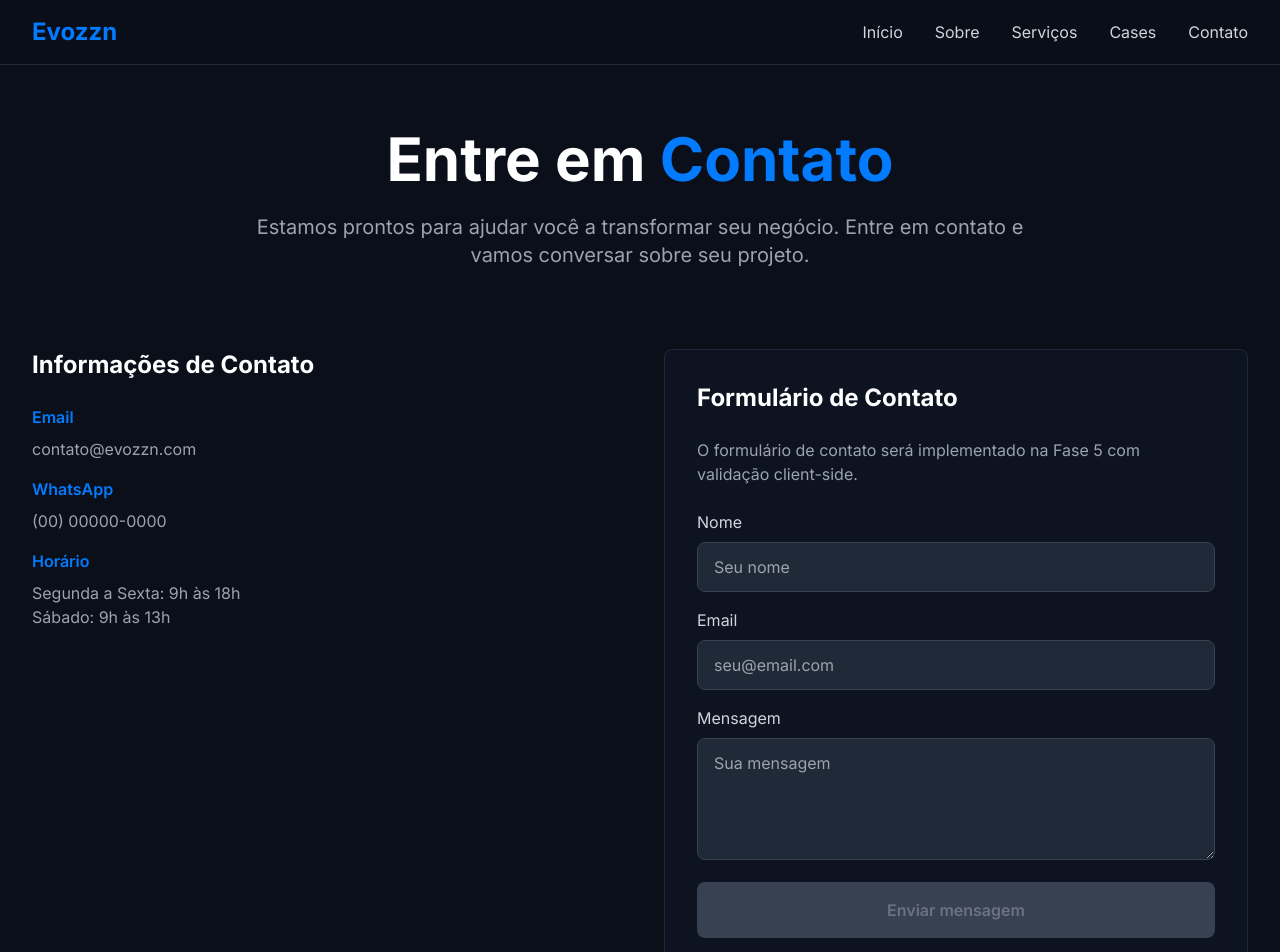
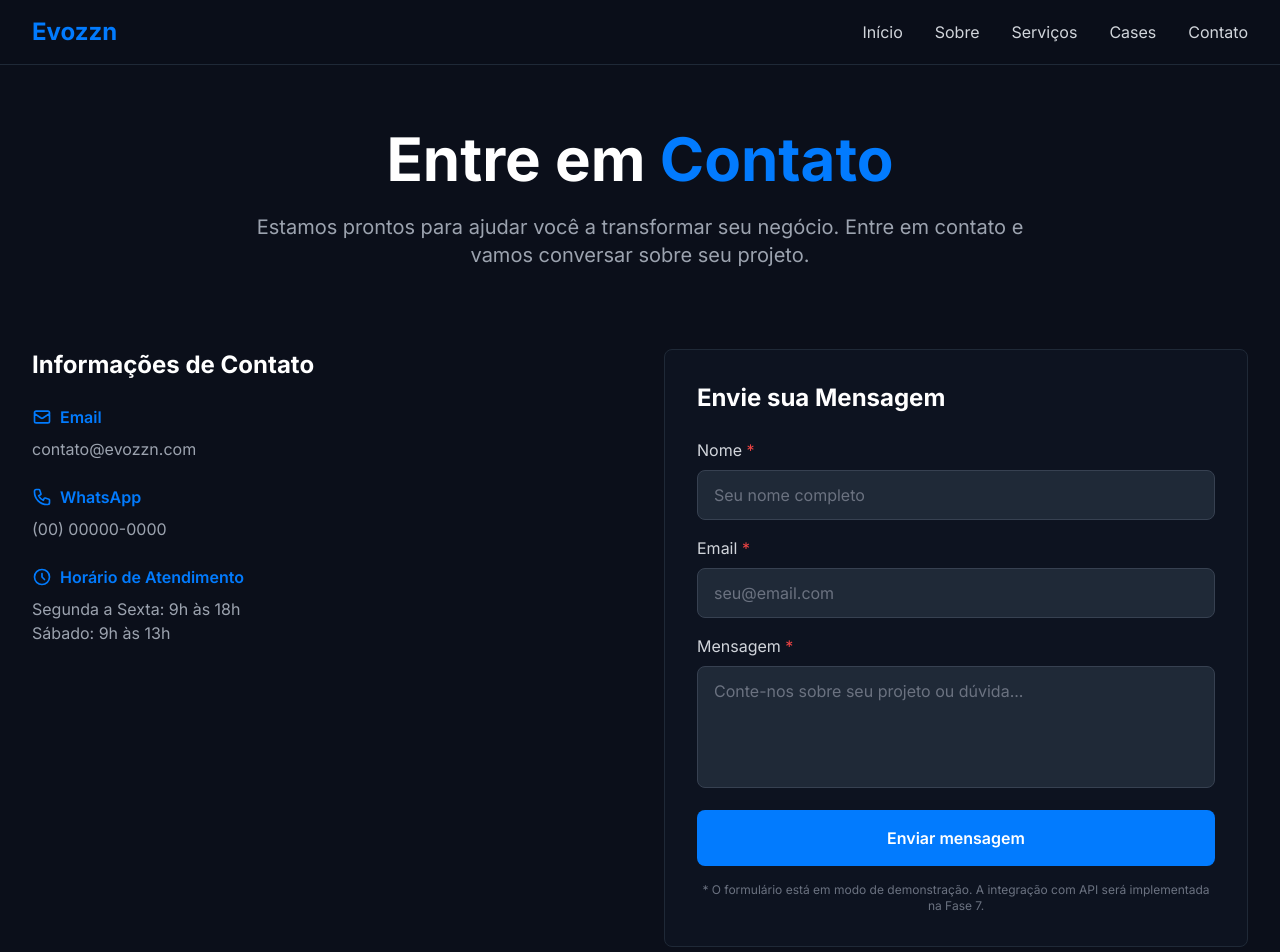
Before and after one commit to evozzn/siteoficial, a Next.js app: page /contato in a window 1280 px wide. Shown: the top 952 px of the page. Built offline with nearby package versions, Linux system fonts and the light colour scheme.

Commit message:
Fase 5: FormulÃ¡rio de contato com validaÃ§Ã£o client-side completa e botÃ£o WhatsApp melhorado

```diff
--- a/app/contato/page.tsx
+++ b/app/contato/page.tsx
@@ -1,3 +1,5 @@
+import ContactForm from '@/components/ContactForm'
+
 export default function ContatoPage() {
   return (
     <div className="max-w-7xl mx-auto px-4 sm:px-6 lg:px-8 py-16">
@@ -12,23 +14,81 @@
         </p>
       </section>
 
-      {/* Contact Info */}
+      {/* Contact Info & Form */}
       <section className="grid md:grid-cols-2 gap-12 mb-16">
+        {/* Informações de Contato */}
         <div>
           <h2 className="text-2xl font-bold text-white mb-6">
             Informações de Contato
           </h2>
-          <div className="space-y-4">
+          <div className="space-y-6">
             <div>
-              <h3 className="text-primary font-semibold mb-2">Email</h3>
-              <p className="text-gray-400">contato@evozzn.com</p>
+              <h3 className="text-primary font-semibold mb-2 flex items-center gap-2">
+                <svg
+                  className="w-5 h-5"
+                  fill="none"
+                  stroke="currentColor"
+                  viewBox="0 0 24 24"
+                >
+                  <path
+                    strokeLinecap="round"
+                    strokeLinejoin="round"
+                    strokeWidth={2}
+                    d="M3 8l7.89 5.26a2 2 0 002.22 0L21 8M5 19h14a2 2 0 002-2V7a2 2 0 00-2-2H5a2 2 0 00-2 2v10a2 2 0 002 2z"
+                  />
+                </svg>
+                Email
+              </h3>
+              <a
+                href="mailto:contato@evozzn.com"
+                className="text-gray-400 hover:text-primary transition-colors"
+              >
+                contato@evozzn.com
+              </a>
             </div>
             <div>
-              <h3 className="text-primary font-semibold mb-2">WhatsApp</h3>
-              <p className="text-gray-400">(00) 00000-0000</p>
+              <h3 className="text-primary font-semibold mb-2 flex items-center gap-2">
+                <svg
+                  className="w-5 h-5"
+                  fill="none"
+                  stroke="currentColor"
+                  viewBox="0 0 24 24"
+                >
+                  <path
+                    strokeLinecap="round"
+                    strokeLinejoin="round"
+                    strokeWidth={2}
+                    d="M3 5a2 2 0 012-2h3.28a1 1 0 01.948.684l1.498 4.493a1 1 0 01-.502 1.21l-2.257 1.13a11.042 11.042 0 005.516 5.516l1.13-2.257a1 1 0 011.21-.502l4.493 1.498a1 1 0 01.684.949V19a2 2 0 01-2 2h-1C9.716 21 3 14.284 3 6V5z"
+                  />
+                </svg>
+                WhatsApp
+              </h3>
+              <a
+                href="https://wa.me/5500000000000"
+                target="_blank"
+                rel="noopener noreferrer"
+                className="text-gray-400 hover:text-primary transition-colors"
+              >
+                (00) 00000-0000
+              </a>
             </div>
             <div>
-              <h3 className="text-primary font-semibold mb-2">Horário</h3>
+              <h3 className="text-primary font-semibold mb-2 flex items-center gap-2">
+                <svg
+                  className="w-5 h-5"
+                  fill="none"
+                  stroke="currentColor"
+                  viewBox="0 0 24 24"
+                >
+                  <path
+                    strokeLinecap="round"
+                    strokeLinejoin="round"
+                    strokeWidth={2}
+                    d="M12 8v4l3 3m6-3a9 9 0 11-18 0 9 9 0 0118 0z"
+                  />
+                </svg>
+                Horário de Atendimento
+              </h3>
               <p className="text-gray-400">
                 Segunda a Sexta: 9h às 18h
                 <br />
@@ -38,66 +98,46 @@
           </div>
         </div>
 
+        {/* Formulário */}
         <div className="bg-gray-900/50 p-8 rounded-lg border border-gray-800">
           <h2 className="text-2xl font-bold text-white mb-6">
-            Formulário de Contato
+            Envie sua Mensagem
           </h2>
-          <p className="text-gray-400 mb-6">
-            O formulário de contato será implementado na Fase 5 com validação
-            client-side.
-          </p>
-          <div className="space-y-4">
-            <div>
-              <label className="block text-gray-300 mb-2">Nome</label>
-              <input
-                type="text"
-                disabled
-                className="w-full bg-gray-800 border border-gray-700 rounded-lg px-4 py-3 text-gray-400 cursor-not-allowed"
-                placeholder="Seu nome"
-              />
-            </div>
-            <div>
-              <label className="block text-gray-300 mb-2">Email</label>
-              <input
-                type="email"
-                disabled
-                className="w-full bg-gray-800 border border-gray-700 rounded-lg px-4 py-3 text-gray-400 cursor-not-allowed"
-                placeholder="seu@email.com"
-              />
-            </div>
-            <div>
-              <label className="block text-gray-300 mb-2">Mensagem</label>
-              <textarea
-                disabled
-                rows={4}
-                className="w-full bg-gray-800 border border-gray-700 rounded-lg px-4 py-3 text-gray-400 cursor-not-allowed"
-                placeholder="Sua mensagem"
-              />
-            </div>
-            <button
-              disabled
-              className="w-full bg-gray-700 text-gray-500 font-semibold px-8 py-4 rounded-lg cursor-not-allowed"
-            >
-              Enviar mensagem
-            </button>
-          </div>
+          <ContactForm />
         </div>
       </section>
 
       {/* WhatsApp CTA */}
       <section className="bg-gradient-to-r from-primary/10 to-secondary/10 p-12 rounded-lg text-center border border-primary/20">
-        <h2 className="text-3xl font-bold text-white mb-4">
-          Prefere conversar pelo WhatsApp?
-        </h2>
+        <div className="flex items-center justify-center gap-3 mb-4">
+          <svg
+            className="w-8 h-8 text-green-500"
+            fill="currentColor"
+            viewBox="0 0 24 24"
+          >
+            <path d="M17.472 14.382c-.297-.149-1.758-.867-2.03-.967-.273-.099-.471-.148-.67.15-.197.297-.767.966-.94 1.164-.173.199-.347.223-.644.075-.297-.15-1.255-.463-2.39-1.475-.883-.788-1.48-1.761-1.653-2.059-.173-.297-.018-.458.13-.606.134-.133.298-.347.446-.52.149-.174.198-.298.298-.497.099-.198.05-.371-.025-.52-.075-.149-.669-1.612-.916-2.207-.242-.579-.487-.5-.669-.51-.173-.008-.371-.01-.57-.01-.198 0-.52.074-.792.372-.272.297-1.04 1.016-1.04 2.479 0 1.462 1.065 2.875 1.213 3.074.149.198 2.096 3.2 5.077 4.487.709.306 1.262.489 1.694.625.712.227 1.36.195 1.871.118.571-.085 1.758-.719 2.006-1.413.248-.694.248-1.289.173-1.413-.074-.124-.272-.198-.57-.347m-5.421 7.403h-.004a9.87 9.87 0 01-5.031-1.378l-.361-.214-3.741.982.998-3.648-.235-.374a9.86 9.86 0 01-1.51-5.26c.001-5.45 4.436-9.884 9.888-9.884 2.64 0 5.122 1.03 6.988 2.898a9.825 9.825 0 012.893 6.994c-.003 5.45-4.437 9.884-9.885 9.884m8.413-18.297A11.815 11.815 0 0012.05 0C5.495 0 .16 5.335.157 11.892c0 2.096.547 4.142 1.588 5.945L.057 24l6.305-1.654a11.882 11.882 0 005.683 1.448h.005c6.554 0 11.89-5.335 11.893-11.893a11.821 11.821 0 00-3.48-8.413Z" />
+          </svg>
+          <h2 className="text-3xl font-bold text-white">
+            Prefere conversar pelo WhatsApp?
+          </h2>
+        </div>
         <p className="text-gray-400 mb-6">
-          Clique no botão abaixo e fale diretamente conosco.
+          Clique no botão abaixo e fale diretamente conosco. Atendimento rápido
+          e personalizado.
         </p>
         <a
           href="https://wa.me/5500000000000"
           target="_blank"
           rel="noopener noreferrer"
-          className="inline-block bg-green-600 hover:bg-green-700 text-white font-semibold px-8 py-4 rounded-lg transition-colors duration-200"
+          className="inline-flex items-center gap-2 bg-green-600 hover:bg-green-700 text-white font-semibold px-8 py-4 rounded-lg transition-colors duration-200"
         >
+          <svg
+            className="w-5 h-5"
+            fill="currentColor"
+            viewBox="0 0 24 24"
+          >
+            <path d="M17.472 14.382c-.297-.149-1.758-.867-2.03-.967-.273-.099-.471-.148-.67.15-.197.297-.767.966-.94 1.164-.173.199-.347.223-.644.075-.297-.15-1.255-.463-2.39-1.475-.883-.788-1.48-1.761-1.653-2.059-.173-.297-.018-.458.13-.606.134-.133.298-.347.446-.52.149-.174.198-.298.298-.497.099-.198.05-.371-.025-.52-.075-.149-.669-1.612-.916-2.207-.242-.579-.487-.5-.669-.51-.173-.008-.371-.01-.57-.01-.198 0-.52.074-.792.372-.272.297-1.04 1.016-1.04 2.479 0 1.462 1.065 2.875 1.213 3.074.149.198 2.096 3.2 5.077 4.487.709.306 1.262.489 1.694.625.712.227 1.36.195 1.871.118.571-.085 1.758-.719 2.006-1.413.248-.694.248-1.289.173-1.413-.074-.124-.272-.198-.57-.347m-5.421 7.403h-.004a9.87 9.87 0 01-5.031-1.378l-.361-.214-3.741.982.998-3.648-.235-.374a9.86 9.86 0 01-1.51-5.26c.001-5.45 4.436-9.884 9.888-9.884 2.64 0 5.122 1.03 6.988 2.898a9.825 9.825 0 012.893 6.994c-.003 5.45-4.437 9.884-9.885 9.884m8.413-18.297A11.815 11.815 0 0012.05 0C5.495 0 .16 5.335.157 11.892c0 2.096.547 4.142 1.588 5.945L.057 24l6.305-1.654a11.882 11.882 0 005.683 1.448h.005c6.554 0 11.89-5.335 11.893-11.893a11.821 11.821 0 00-3.48-8.413Z" />
+          </svg>
           Abrir WhatsApp
         </a>
       </section>
--- /dev/null
+++ b/components/ContactForm.tsx
@@ -0,0 +1,190 @@
+'use client'
+
+import { useState, FormEvent } from 'react'
+
+interface FormErrors {
+  nome?: string
+  email?: string
+  mensagem?: string
+}
+
+export default function ContactForm() {
+  const [nome, setNome] = useState('')
+  const [email, setEmail] = useState('')
+  const [mensagem, setMensagem] = useState('')
+  const [errors, setErrors] = useState<FormErrors>({})
+  const [isSubmitting, setIsSubmitting] = useState(false)
+  const [submitSuccess, setSubmitSuccess] = useState(false)
+
+  const validateEmail = (email: string): boolean => {
+    const emailRegex = /^[^\s@]+@[^\s@]+\.[^\s@]+$/
+    return emailRegex.test(email)
+  }
+
+  const validateForm = (): boolean => {
+    const newErrors: FormErrors = {}
+
+    // Validação do nome
+    if (!nome.trim()) {
+      newErrors.nome = 'Nome é obrigatório'
+    } else if (nome.trim().length < 2) {
+      newErrors.nome = 'Nome deve ter pelo menos 2 caracteres'
+    }
+
+    // Validação do email
+    if (!email.trim()) {
+      newErrors.email = 'Email é obrigatório'
+    } else if (!validateEmail(email)) {
+      newErrors.email = 'Email inválido'
+    }
+
+    // Validação da mensagem
+    if (!mensagem.trim()) {
+      newErrors.mensagem = 'Mensagem é obrigatória'
+    } else if (mensagem.trim().length < 10) {
+      newErrors.mensagem = 'Mensagem deve ter pelo menos 10 caracteres'
+    }
+
+    setErrors(newErrors)
+    return Object.keys(newErrors).length === 0
+  }
+
+  const handleSubmit = async (e: FormEvent<HTMLFormElement>) => {
+    e.preventDefault()
+
+    if (!validateForm()) {
+      return
+    }
+
+    setIsSubmitting(true)
+
+    // Simulação de envio (sem API ainda)
+    // Na Fase 7, isso será substituído por uma chamada de API real
+    setTimeout(() => {
+      setIsSubmitting(false)
+      setSubmitSuccess(true)
+      setNome('')
+      setEmail('')
+      setMensagem('')
+      setErrors({})
+
+      // Resetar mensagem de sucesso após 5 segundos
+      setTimeout(() => {
+        setSubmitSuccess(false)
+      }, 5000)
+    }, 1000)
+  }
+
+  return (
+    <form onSubmit={handleSubmit} className="space-y-4">
+      {/* Nome */}
+      <div>
+        <label htmlFor="nome" className="block text-gray-300 mb-2">
+          Nome <span className="text-red-500">*</span>
+        </label>
+        <input
+          type="text"
+          id="nome"
+          value={nome}
+          onChange={(e) => {
+            setNome(e.target.value)
+            if (errors.nome) {
+              setErrors({ ...errors, nome: undefined })
+            }
+          }}
+          className={`w-full bg-gray-800 border rounded-lg px-4 py-3 text-white placeholder-gray-500 focus:outline-none focus:ring-2 transition-colors ${
+            errors.nome
+              ? 'border-red-500 focus:ring-red-500'
+              : 'border-gray-700 focus:border-primary focus:ring-primary'
+          }`}
+          placeholder="Seu nome completo"
+        />
+        {errors.nome && (
+          <p className="mt-1 text-sm text-red-500">{errors.nome}</p>
+        )}
+      </div>
+
+      {/* Email */}
+      <div>
+        <label htmlFor="email" className="block text-gray-300 mb-2">
+          Email <span className="text-red-500">*</span>
+        </label>
+        <input
+          type="email"
+          id="email"
+          value={email}
+          onChange={(e) => {
+            setEmail(e.target.value)
+            if (errors.email) {
+              setErrors({ ...errors, email: undefined })
+            }
+          }}
+          className={`w-full bg-gray-800 border rounded-lg px-4 py-3 text-white placeholder-gray-500 focus:outline-none focus:ring-2 transition-colors ${
+            errors.email
+              ? 'border-red-500 focus:ring-red-500'
+              : 'border-gray-700 focus:border-primary focus:ring-primary'
+          }`}
+          placeholder="seu@email.com"
+        />
+        {errors.email && (
+          <p className="mt-1 text-sm text-red-500">{errors.email}</p>
+        )}
+      </div>
+
+      {/* Mensagem */}
+      <div>
+        <label htmlFor="mensagem" className="block text-gray-300 mb-2">
+          Mensagem <span className="text-red-500">*</span>
+        </label>
+        <textarea
+          id="mensagem"
+          value={mensagem}
+          onChange={(e) => {
+            setMensagem(e.target.value)
+            if (errors.mensagem) {
+              setErrors({ ...errors, mensagem: undefined })
+            }
+          }}
+          rows={4}
+          className={`w-full bg-gray-800 border rounded-lg px-4 py-3 text-white placeholder-gray-500 focus:outline-none focus:ring-2 transition-colors resize-none ${
+            errors.mensagem
+              ? 'border-red-500 focus:ring-red-500'
+              : 'border-gray-700 focus:border-primary focus:ring-primary'
+          }`}
+          placeholder="Conte-nos sobre seu projeto ou dúvida..."
+        />
+        {errors.mensagem && (
+          <p className="mt-1 text-sm text-red-500">{errors.mensagem}</p>
+        )}
+      </div>
+
+      {/* Mensagem de sucesso */}
+      {submitSuccess && (
+        <div className="bg-green-500/10 border border-green-500/50 text-green-400 p-4 rounded-lg">
+          <p className="font-medium">
+            Mensagem enviada com sucesso! Entraremos em contato em breve.
+          </p>
+        </div>
+      )}
+
+      {/* Botão de envio */}
+      <button
+        type="submit"
+        disabled={isSubmitting}
+        className={`w-full font-semibold px-8 py-4 rounded-lg transition-colors duration-200 ${
+          isSubmitting
+            ? 'bg-gray-700 text-gray-400 cursor-not-allowed'
+            : 'bg-primary hover:bg-secondary text-white'
+        }`}
+      >
+        {isSubmitting ? 'Enviando...' : 'Enviar mensagem'}
+      </button>
+
+      {/* Nota sobre API */}
+      <p className="text-xs text-gray-500 text-center">
+        * O formulário está em modo de demonstração. A integração com API será
+        implementada na Fase 7.
+      </p>
+    </form>
+  )
+}
```
